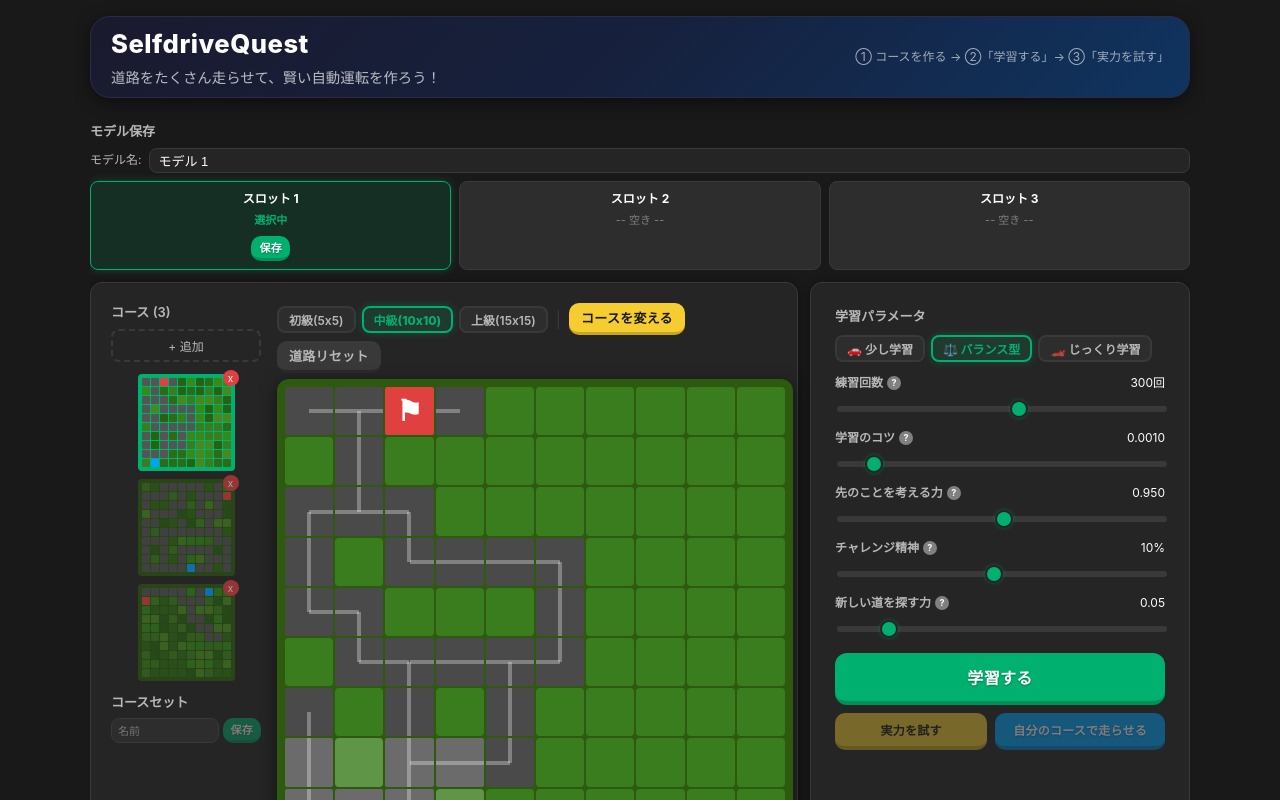
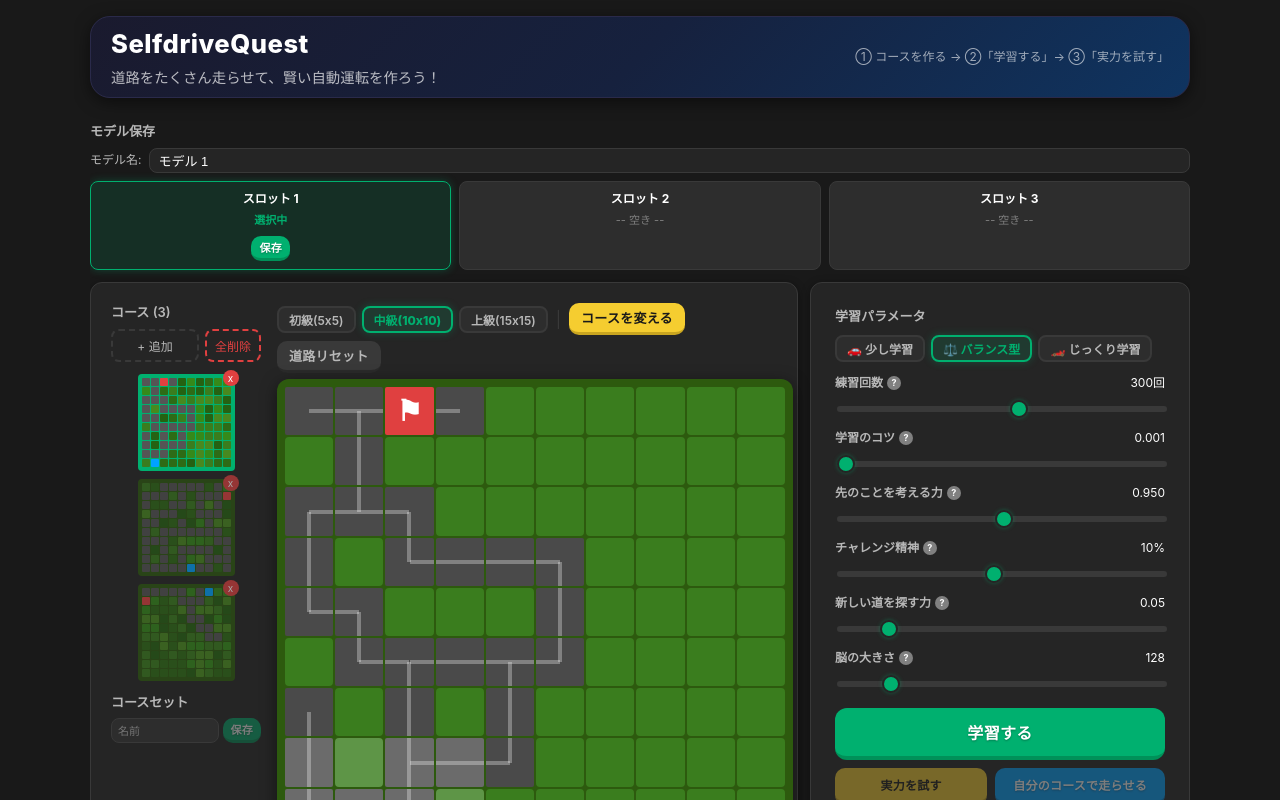
Before and after one commit to aca-ta/selfdriveQuest, a React (Vite) app: page / in a window 1280 px wide. Shown: the top 800 px of the page. Built offline with nearby package versions, Linux system fonts and the light colour scheme.

Commit message:
fix. (#6)

```diff
--- a/src/App.css
+++ b/src/App.css
@@ -224,6 +224,8 @@ html, body {
   justify-content: center;
   z-index: 100;
   animation: fadeIn 0.3s ease-out;
+  padding: 24px;
+  overflow-y: auto;
 }
 
 .modal-content {
@@ -235,6 +237,8 @@ html, body {
   border: 1px solid var(--color-border);
   max-width: 900px;
   width: 95%;
+  max-height: calc(100vh - 48px);
+  overflow-y: auto;
 }
 
 .modal-content-sm {
--- a/src/App.tsx
+++ b/src/App.tsx
@@ -371,6 +371,7 @@ function App() {
                   onSelect={maze.setActiveMazeIdx}
                   onAdd={maze.addMaze}
                   onRemove={maze.removeMaze}
+                  onRemoveAll={maze.removeAllMazes}
                 />
                 <CourseStoragePanel
                   currentMazeCount={maze.mazes.length}
@@ -446,6 +447,7 @@ function App() {
                 value={hyperParams}
                 onChange={setHyperParams}
                 disabled={false}
+                hasExistingModel={training.modelReady}
               />
               <TrainActions
                 modelReady={training.modelReady}
@@ -520,6 +522,7 @@ function App() {
                 <div>先のことを考える力: {hyperParams.gamma.toFixed(3)}</div>
                 <div>チャレンジ精神: {(hyperParams.epsilonEnd * 100).toFixed(0)}%</div>
                 <div>新しい道を探す力: {hyperParams.revisitPenalty.toFixed(2)}</div>
+                <div>隠れ層サイズ: {hyperParams.hiddenSize}</div>
               </div>
             </div>
           </div>
@@ -528,7 +531,18 @@ function App() {
 
       {training.phase === 'result' && showResultPopup && (
         <div className="modal-overlay">
-          <div className="modal-content">
+          <div className="modal-content" style={{ position: 'relative' }}>
+            <button
+              onClick={() => setShowResultPopup(false)}
+              style={{
+                position: 'absolute', top: 12, right: 12,
+                background: 'none', border: 'none', cursor: 'pointer',
+                fontSize: 20, color: 'var(--color-text-secondary)', lineHeight: 1,
+              }}
+              aria-label="閉じる"
+            >
+              &times;
+            </button>
             <ScoreDisplay score={training.score} />
             <div style={{ marginTop: 16 }}>
               <TestView
@@ -590,7 +604,18 @@ function App() {
 
       {training.phase === 'trained' && (
         <div className="modal-overlay">
-          <div className="modal-content modal-content-sm">
+          <div className="modal-content modal-content-sm" style={{ position: 'relative' }}>
+            <button
+              onClick={handleBackToEdit}
+              style={{
+                position: 'absolute', top: 12, right: 12,
+                background: 'none', border: 'none', cursor: 'pointer',
+                fontSize: 20, color: 'var(--color-text-secondary)', lineHeight: 1,
+              }}
+              aria-label="閉じる"
+            >
+              &times;
+            </button>
             <div style={{ fontSize: 40, marginBottom: 8 }}>🎓</div>
             <div style={{ fontSize: 20, fontWeight: 800, marginBottom: 8, color: 'var(--color-text)' }}>
               学習完了！
--- a/src/components/AgentInfoPanel.tsx
+++ b/src/components/AgentInfoPanel.tsx
@@ -1,13 +1,13 @@
 import { useState } from 'react';
 
-export function AgentInfoPanel() {
+function InfoSection({ title, children }: { title: string; children: React.ReactNode }) {
   const [open, setOpen] = useState(false);
 
   return (
     <div style={{ fontSize: 12 }}>
       <div style={{ display: 'flex', alignItems: 'center', gap: 4, marginBottom: open ? 8 : 0 }}>
         <span style={{ fontSize: 13, fontWeight: 600, color: 'var(--color-text-secondary)' }}>
-          エージェント仕様
+          {title}
         </span>
         <span
           onClick={() => setOpen(!open)}
@@ -42,6 +42,17 @@ export function AgentInfoPanel() {
           flexDirection: 'column',
           gap: 8,
         }}>
+          {children}
+        </div>
+      )}
+    </div>
+  );
+}
+
+export function AgentInfoPanel() {
+  return (
+    <div style={{ display: 'flex', flexDirection: 'column', gap: 6 }}>
+      <InfoSection title="エージェント仕様">
         <section>
           <div style={{ fontWeight: 700, color: 'var(--color-text)', marginBottom: 2 }}>入力 (観測)</div>
           <div>車の周囲 5x5 マスの視界 x 3ch</div>
@@ -78,8 +89,26 @@ export function AgentInfoPanel() {
             </tbody>
           </table>
         </section>
-        </div>
-      )}
+      </InfoSection>
+
+      <InfoSection title="学習エンジン">
+        <table style={{ borderCollapse: 'collapse', width: '100%' }}>
+          <tbody>
+            {[
+              ['アルゴリズム', 'DQN (Deep Q-Network)'],
+              ['リプレイバッファ', '50k〜150k (自動)'],
+              ['バッチサイズ', '64'],
+              ['ターゲット更新', 'Soft (τ=0.01)'],
+              ['追加学習時ε初期値', '0.2'],
+            ].map(([label, val]) => (
+              <tr key={label}>
+                <td style={{ padding: '1px 0' }}>{label}</td>
+                <td style={{ padding: '1px 0', textAlign: 'right', fontFamily: 'monospace', color: 'var(--color-text-secondary)' }}>{val}</td>
+              </tr>
+            ))}
+          </tbody>
+        </table>
+      </InfoSection>
     </div>
   );
 }
--- a/src/components/ControlPanel.tsx
+++ b/src/components/ControlPanel.tsx
@@ -82,11 +82,8 @@ export function ControlPanel({
                 自分のコースで走らせる
               </button>
             )}
-            <button className="btn btn-info" onClick={onBackToEdit}>
-              もっと鍛える
-            </button>
-            <button className="btn btn-ghost" onClick={onReset}>
-              新しいモデルを作る
+            <button className="btn btn-secondary" onClick={onBackToEdit}>
+              モデルを学習する
             </button>
           </>
         )}
--- a/src/components/HyperParamsPanel.tsx
+++ b/src/components/HyperParamsPanel.tsx
@@ -1,10 +1,15 @@
 import { useMemo, useState } from 'react';
 import type { HyperParams } from '../types';
+
+/** 追加学習時に変更しても反映されないキー（エージェント生成時に固定される） */
+const AGENT_CREATION_KEYS: Set<keyof HyperParams> = new Set(['lr', 'gamma', 'epsilonEnd', 'hiddenSize']);
 
 interface HyperParamsPanelProps {
   value: HyperParams;
   onChange: (hp: HyperParams) => void;
   disabled: boolean;
+  /** 既存モデルがある場合 true → エージェント固定パラメータをロック */
+  hasExistingModel?: boolean;
 }
 
 interface Preset {
@@ -17,17 +22,17 @@ const PRESETS: Preset[] = [
   {
     name: '少し学習',
     icon: '🚗',
-    params: { maxEpisodes: 100, lr: 0.0005, gamma: 0.9, epsilonEnd: 0.15, epsilonDecayEpisodes: 80, revisitPenalty: 0.05 },
+    params: { maxEpisodes: 100, lr: 0.001, gamma: 0.9, epsilonEnd: 0.15, epsilonDecayEpisodes: 80, revisitPenalty: 0.05, hiddenSize: 64 },
   },
   {
     name: 'バランス型',
     icon: '⚖️',
-    params: { maxEpisodes: 300, lr: 0.001, gamma: 0.95, epsilonEnd: 0.1, epsilonDecayEpisodes: 250, revisitPenalty: 0.05 },
+    params: { maxEpisodes: 300, lr: 0.001, gamma: 0.95, epsilonEnd: 0.1, epsilonDecayEpisodes: 250, revisitPenalty: 0.05, hiddenSize: 128 },
   },
   {
     name: 'じっくり学習',
     icon: '🏎️',
-    params: { maxEpisodes: 500, lr: 0.003, gamma: 0.99, epsilonEnd: 0.05, epsilonDecayEpisodes: 400, revisitPenalty: 0.05 },
+    params: { maxEpisodes: 500, lr: 0.003, gamma: 0.99, epsilonEnd: 0.05, epsilonDecayEpisodes: 400, revisitPenalty: 0.05, hiddenSize: 256 },
   },
 ];
 
@@ -48,7 +53,7 @@ const SLIDERS: SliderDef[] = [
   { label: '練習回数', key: 'maxEpisodes', min: 50, max: 500, step: 50, format: v => `${v}回`,
     infoKids: '何回コースを走って練習するか。多いほど上手になるけど時間がかかるよ',
     infoTech: 'max_episodes: 学習エピソード数。早期停止（直近30ep全成功 & stdev<2）で途中終了あり' },
-  { label: '学習のコツ', key: 'lr', min: 0.0001, max: 0.01, step: 0.0001, format: v => v.toFixed(4),
+  { label: '学習のコツ', key: 'lr', min: 0.001, max: 0.01, step: 0.001, format: v => v.toFixed(3),
     infoKids: '1回の経験からどれだけ学ぶか。大きいと速く覚えるけど不安定、小さいとじっくり安定して学ぶよ',
     infoTech: 'learning_rate (Adam): 勾配降下の更新幅。大きすぎると発散、小さすぎると収束が遅い' },
   { label: '先のことを考える力', key: 'gamma', min: 0.9, max: 0.999, step: 0.001, format: v => v.toFixed(3),
@@ -60,6 +65,9 @@ const SLIDERS: SliderDef[] = [
   { label: '新しい道を探す力', key: 'revisitPenalty', min: 0.01, max: 0.3, step: 0.01, format: v => v.toFixed(2),
     infoKids: '一度通った道をもう一度通るのをどれくらいいやがるか。大きいほど新しい道を探すけど、遠回りしやすくなるよ',
     infoTech: 'revisit_penalty: 再訪問セルへの負の報酬。高いと探索的だがQ値が不安定になりうる。壁衝突(-0.6)>逆走(-0.2)>この値' },
+  { label: '脳の大きさ', key: 'hiddenSize', min: 64, max: 512, step: 64, format: v => `${v}`,
+    infoKids: '車の脳の大きさ。大きいほど複雑な判断ができるけど、学習に時間がかかるよ',
+    infoTech: 'hidden_layer_size: 各隠れ層のユニット数 (Dense h→h→4)。表現力と計算量のトレードオフ' },
 ];
 
 function matchesPreset(hp: HyperParams, preset: HyperParams): boolean {
@@ -69,7 +77,8 @@ function matchesPreset(hp: HyperParams, preset: HyperParams): boolean {
     hp.gamma === preset.gamma &&
     hp.epsilonEnd === preset.epsilonEnd &&
     hp.epsilonDecayEpisodes === preset.epsilonDecayEpisodes &&
-    hp.revisitPenalty === preset.revisitPenalty
+    hp.revisitPenalty === preset.revisitPenalty &&
+    hp.hiddenSize === preset.hiddenSize
   );
 }
 
@@ -78,21 +87,25 @@ function withDecay(hp: HyperParams): HyperParams {
   return { ...hp, epsilonDecayEpisodes: Math.round(hp.maxEpisodes * 2 / 3) };
 }
 
-function SliderList({ sliders, value, disabled, onChange }: {
+function SliderList({ sliders, value, disabled, lockedKeys, onChange }: {
   sliders: SliderDef[];
   value: HyperParams;
   disabled: boolean;
+  lockedKeys?: Set<keyof HyperParams>;
   onChange: (hp: HyperParams) => void;
 }) {
   const [openInfo, setOpenInfo] = useState<string | null>(null);
 
   return (
     <div style={{ display: 'flex', flexDirection: 'column', gap: 12 }}>
-      {sliders.map(s => (
-        <div key={s.key}>
+      {sliders.map(s => {
+        const isLocked = lockedKeys?.has(s.key) ?? false;
+        const isDisabled = disabled || isLocked;
+        return (
+        <div key={s.key} style={{ opacity: isLocked ? 0.5 : 1 }}>
           <div style={{ display: 'flex', alignItems: 'center', gap: 4, marginBottom: 4 }}>
             <span style={{ fontSize: 12, fontWeight: 600, color: 'var(--color-text-secondary)' }}>
-              {s.label}
+              {s.label}{isLocked && ' 🔒'}
             </span>
             <span
               onClick={() => setOpenInfo(openInfo === s.key ? null : s.key)}
@@ -124,13 +137,18 @@ function SliderList({ sliders, value, disabled, onChange }: {
             max={s.max}
             step={s.step}
             value={value[s.key]}
-            disabled={disabled}
+            disabled={isDisabled}
             onChange={e => {
               const updated = { ...value, [s.key]: parseFloat(e.target.value) };
               onChange(s.key === 'maxEpisodes' ? withDecay(updated) : updated);
             }}
             style={{ width: '100%' }}
           />
+          {isLocked && (
+            <div style={{ fontSize: 10, color: 'var(--color-warning)', marginTop: 2 }}>
+              新規学習でのみ変更可能
+            </div>
+          )}
           {openInfo === s.key && (
             <div style={{
               fontSize: 11,
@@ -148,12 +166,13 @@ function SliderList({ sliders, value, disabled, onChange }: {
             </div>
           )}
         </div>
-      ))}
+        );
+      })}
     </div>
   );
 }
 
-export function HyperParamsPanel({ value, onChange, disabled }: HyperParamsPanelProps) {
+export function HyperParamsPanel({ value, onChange, disabled, hasExistingModel }: HyperParamsPanelProps) {
   const activePreset = useMemo(
     () => PRESETS.findIndex(p => matchesPreset(value, p.params)),
     [value],
@@ -167,7 +186,7 @@ export function HyperParamsPanel({ value, onChange, disabled }: HyperParamsPanel
           <button
             key={p.name}
             onClick={() => onChange(p.params)}
-            disabled={disabled}
+            disabled={disabled || hasExistingModel}
             className={`btn-chip${activePreset === i ? ' active' : ''}`}
             style={{ padding: '3px 10px', fontSize: 12 }}
           >
@@ -180,7 +199,7 @@ export function HyperParamsPanel({ value, onChange, disabled }: HyperParamsPanel
           </span>
         )}
       </div>
-      <SliderList sliders={SLIDERS} value={value} disabled={disabled} onChange={onChange} />
+      <SliderList sliders={SLIDERS} value={value} disabled={disabled} lockedKeys={hasExistingModel ? AGENT_CREATION_KEYS : undefined} onChange={onChange} />
     </div>
   );
 }
--- a/src/components/MazeListPanel.tsx
+++ b/src/components/MazeListPanel.tsx
@@ -20,6 +20,7 @@ interface MazeListPanelProps {
   onSelect: (idx: number) => void;
   onAdd: () => void;
   onRemove: (idx: number) => void;
+  onRemoveAll: () => void;
 }
 
 export function MiniGrid({
@@ -83,6 +84,7 @@ export function MazeListPanel({
   onSelect,
   onAdd,
   onRemove,
+  onRemoveAll,
 }: MazeListPanelProps) {
   return (
     <div style={{ display: 'flex', flexDirection: 'column', gap: 8, maxHeight: 480, overflowY: 'auto', alignItems: 'center' }}>
@@ -91,9 +93,11 @@ export function MazeListPanel({
           コース ({mazes.length})
         </div>
         {!disabled && (
+          <div style={{ display: 'flex', gap: 6 }}>
             <button
               onClick={onAdd}
               style={{
+                flex: 1,
                 padding: '6px 8px',
                 border: '2px dashed var(--color-border)',
                 borderRadius: 'var(--radius-sm)',
@@ -106,6 +110,24 @@ export function MazeListPanel({
             >
               + 追加
             </button>
+            {mazes.length > 1 && (
+              <button
+                onClick={onRemoveAll}
+                style={{
+                  padding: '6px 8px',
+                  border: '2px dashed var(--color-danger)',
+                  borderRadius: 'var(--radius-sm)',
+                  backgroundColor: 'transparent',
+                  cursor: 'pointer',
+                  fontSize: 12,
+                  color: 'var(--color-danger)',
+                  transition: 'border-color 0.15s',
+                }}
+              >
+                全削除
+              </button>
+            )}
+          </div>
         )}
       </div>
       {mazes.map((maze, idx) => (
--- a/src/components/ModelSlotPanel.tsx
+++ b/src/components/ModelSlotPanel.tsx
@@ -46,9 +46,10 @@ const HP_LABELS: { key: string; label: string; format: (v: number) => string }[]
   { key: 'gamma', label: '割引率', format: v => v.toFixed(3) },
   { key: 'epsilonEnd', label: 'ε最終値', format: v => `${(v * 100).toFixed(0)}%` },
   { key: 'revisitPenalty', label: '再訪ペナルティ', format: v => v.toFixed(2) },
+  { key: 'hiddenSize', label: '隠れ層サイズ', format: v => `${v}` },
 ];
 
-function SlotDetail({ info }: { info: SaveSlotInfo }) {
+function SlotDetail({ info, onClose }: { info: SaveSlotInfo; onClose: () => void }) {
   const hp = info.hyperParams;
   const ep = info.episodes;
   const boundaries = info.sessionBoundaries ?? [];
@@ -77,9 +78,23 @@ function SlotDetail({ info }: { info: SaveSlotInfo }) {
       display: 'flex',
       flexDirection: 'column',
       gap: 10,
+      maxHeight: 400,
+      overflowY: 'auto',
     }}>
-      <div style={{ fontWeight: 700, color: 'var(--color-text)', fontSize: 13 }}>
-        {info.name ? `"${info.name}" の詳細` : `スロット ${info.slot + 1} の詳細`}
+      <div style={{ display: 'flex', alignItems: 'center', justifyContent: 'space-between' }}>
+        <div style={{ fontWeight: 700, color: 'var(--color-text)', fontSize: 13 }}>
+          {info.name ? `"${info.name}" の詳細` : `スロット ${info.slot + 1} の詳細`}
+        </div>
+        <button
+          onClick={onClose}
+          style={{
+            background: 'none', border: 'none', cursor: 'pointer',
+            fontSize: 18, color: 'var(--color-text-secondary)', lineHeight: 1, padding: '0 2px',
+          }}
+          aria-label="閉じる"
+        >
+          &times;
+        </button>
       </div>
 
       {/* 学習コース */}
@@ -392,7 +407,7 @@ export function ModelSlotPanel({ slots, canSave, activeSlot, modelName, onModelN
       {/* 詳細パネル */}
       {detailSlot != null && slotMap.has(detailSlot) && (
         <div style={{ marginTop: 8 }}>
-          <SlotDetail info={slotMap.get(detailSlot)!} />
+          <SlotDetail info={slotMap.get(detailSlot)!} onClose={() => setDetailSlot(null)} />
         </div>
       )}
     </div>
--- a/src/engine/engine.worker.ts
+++ b/src/engine/engine.worker.ts
@@ -144,13 +144,23 @@ self.onmessage = async (e: MessageEvent<WorkerCommand>) => {
 
   switch (cmd.type) {
     case 'start_train': {
+      const isAdditional = !cmd.fresh && agent !== null;
+      const gridArea = cmd.mazes[0].num_rows * cmd.mazes[0].num_cols;
+      const bufferSize = Math.max(50_000, Math.min(gridArea * 1000, 150_000));
       agent = resolveAgent(agent, cmd.fresh, () => new DQNAgent({
         obsDim: MazeEnv.OBS_DIM,
         lr: cmd.hp.lr,
         gamma: cmd.hp.gamma,
         epsilonEnd: cmd.hp.epsilonEnd,
         epsilonDecayEpisodes: cmd.hp.epsilonDecayEpisodes,
+        bufferSize,
+        hiddenSize: cmd.hp.hiddenSize,
       }));
+
+      // 追加学習時はepsilonを中間値から再スタート（新コースでの探索を促進）
+      if (isAdditional) {
+        agent.resetExploration(0.4);
+      }
 
       abortController = new AbortController();
 
@@ -224,11 +234,12 @@ self.onmessage = async (e: MessageEvent<WorkerCommand>) => {
     case 'load_model': {
       try {
         const key = modelKey(cmd.slot);
-        if (!agent) {
-          agent = new DQNAgent({ obsDim: MazeEnv.OBS_DIM });
-        }
+        const meta = await loadMeta(cmd.slot);
+        const hiddenSize = meta?.hyperParams?.hiddenSize ?? 128;
+        // hiddenSizeが異なる場合は再生成が必要
+        if (agent) { agent.dispose(); agent = null; }
+        agent = new DQNAgent({ obsDim: MazeEnv.OBS_DIM, hiddenSize });
         await agent.loadModel(key);
-        const meta = await loadMeta(cmd.slot);
         send({ type: 'model_loaded', slot: cmd.slot, log: meta ?? undefined });
       } catch (err) {
         send({ type: 'error', message: `読み込みに失敗しました: ${err}` });
--- a/src/hooks/useMaze.ts
+++ b/src/hooks/useMaze.ts
@@ -141,6 +141,13 @@ export function useMaze(initialRows = 10, initialCols = 10) {
     setActiveMazeIdx(prev => Math.min(prev, mazes.length - 2));
   }, [mazes.length]);
 
+  const removeAllMazes = useCallback(() => {
+    const goal: [number, number] = [gridSize.rows - 1, gridSize.cols - 1];
+    setMazes([createEmptyMaze([0, 0], goal)]);
+    setActiveMazeIdx(0);
+    loadRandomMaze(gridSize.rows, gridSize.cols, 0);
+  }, [gridSize, loadRandomMaze]);
+
   const setStart = useCallback((row: number, col: number) => {
     setMazes(prev => {
       const updated = [...prev];
@@ -247,6 +254,7 @@ export function useMaze(initialRows = 10, initialCols = 10) {
     addEmptyMaze,
     removeMaze,
     removeLastMaze,
+    removeAllMazes,
     clearRoads,
     changeGridSize,
     getMazeConfigs,
--- a/src/types.ts
+++ b/src/types.ts
@@ -123,6 +123,7 @@ export interface HyperParams {
   epsilonEnd: number;
   epsilonDecayEpisodes: number;
   revisitPenalty: number;
+  hiddenSize: number;
 }
 
 export interface ScoreData {
```
Also changed, not shown: src/engine/agent.ts (+22 -9 lines). Lines whose indentation alone changed are shown as unchanged.
